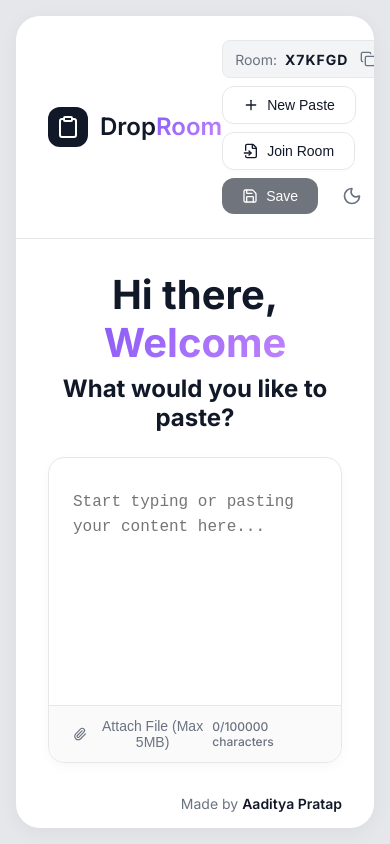
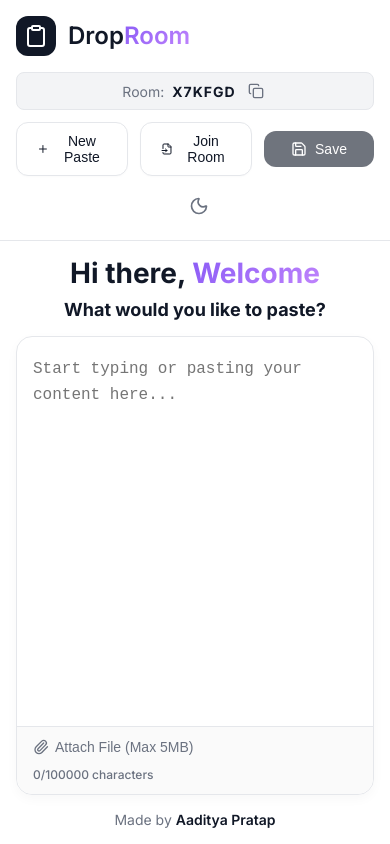
Before and after one commit to im-apratap/DropRoom, a React (Vite) app: page / in a window 390 px wide. Built offline with nearby package versions, Linux system fonts and the light colour scheme; no server answers.

Commit message:
refactor: Extract inline styles from App.jsx into new CSS classes in index.css and add responsive adjustments.

```diff
--- a/src/App.jsx
+++ b/src/App.jsx
@@ -191,15 +191,7 @@
   return (
     <>
       <main className="main-container animate-fade-in">
-        <header
-          style={{
-            display: "flex",
-            justifyContent: "space-between",
-            alignItems: "center",
-            padding: "24px 32px",
-            borderBottom: "1px solid var(--border-color)",
-          }}
-        >
+        <header className="header-container">
           <div style={{ display: "flex", alignItems: "center", gap: "12px" }}>
             <div
               style={{
@@ -224,14 +216,7 @@
             </h1>
           </div>
 
-          <div
-            style={{
-              display: "flex",
-              alignItems: "center",
-              gap: "8px",
-              flexWrap: "wrap",
-            }}
-          >
+          <div className="header-actions">
             <div className="room-badge" style={{ marginRight: "8px" }}>
               <span style={{ color: "var(--text-muted)" }}>Room:</span>
               <span
@@ -330,28 +315,12 @@
           </div>
         </header>
 
-        <div
-          style={{
-            flexGrow: 1,
-            padding: "32px",
-            display: "flex",
-            flexDirection: "column",
-            overflow: "hidden",
-          }}
-        >
-          <div style={{ marginBottom: "24px", textAlign: "center" }}>
-            <h2 style={{ fontSize: "2.5rem", fontWeight: "bold" }}>
+        <div className="content-container">
+          <div className="hero-section">
+            <h2 className="hero-title">
               Hi there, <span className="primary-gradient-text">Welcome</span>
             </h2>
-            <h3
-              style={{
-                fontSize: "1.5rem",
-                color: "var(--text-main)",
-                marginTop: "8px",
-              }}
-            >
-              What would you like to paste?
-            </h3>
+            <h3 className="hero-subtitle">What would you like to paste?</h3>
           </div>
 
           <div
@@ -396,23 +365,10 @@
             )}
 
             <textarea
+              className="text-area-input"
               value={content}
               onChange={(e) => setContent(e.target.value)}
               placeholder="Start typing or pasting your content here..."
-              style={{
-                flexGrow: 1,
-                width: "100%",
-                background: "transparent",
-                border: "none",
-                padding: "24px",
-                paddingTop: "32px",
-                color: "var(--text-main)",
-                fontSize: "1rem",
-                fontFamily: "monospace",
-                lineHeight: "1.6",
-                resize: "none",
-                outline: "none",
-              }}
             />
 
             {/* File Previews / Active Attachments */}
@@ -498,21 +454,8 @@
             )}
 
             {/* Bottom Input Action Bar */}
-            <div
-              style={{
-                padding: "12px 24px",
-                display: "flex",
-                justifyContent: "space-between",
-                alignItems: "center",
-                background: "var(--action-bar-bg)",
-                borderBottomLeftRadius: "16px",
-                borderBottomRightRadius: "16px",
-                borderTop: "1px solid var(--border-color)",
-              }}
-            >
-              <div
-                style={{ display: "flex", alignItems: "center", gap: "16px" }}
-              >
+            <div className="bottom-action-bar">
+              <div className="bottom-action-group">
                 <input
                   type="file"
                   ref={fileInputRef}
@@ -543,9 +486,7 @@
                   <Paperclip size={16} /> Attach File (Max 5MB)
                 </button>
               </div>
-              <div
-                style={{ display: "flex", alignItems: "center", gap: "16px" }}
-              >
+              <div className="bottom-action-group">
                 <span
                   style={{
                     fontSize: "0.75rem",
@@ -560,14 +501,7 @@
           </div>
         </div>
         {/* Footer */}
-        <div
-          style={{
-            textAlign: "right",
-            padding: "0 32px 16px 32px",
-            color: "var(--text-muted)",
-            fontSize: "0.875rem",
-          }}
-        >
+        <div className="footer-wrapper">
           Made by{" "}
           <span style={{ fontWeight: 600, color: "var(--text-main)" }}>
             Aaditya Pratap
--- a/src/index.css
+++ b/src/index.css
@@ -198,3 +198,150 @@
 .animate-fade-in {
   animation: fadeIn 0.4s cubic-bezier(0.16, 1, 0.3, 1) forwards;
 }
+
+/* Layout Classes */
+.header-container {
+  display: flex;
+  justify-content: space-between;
+  align-items: center;
+  padding: 24px 32px;
+  border-bottom: 1px solid var(--border-color);
+}
+
+.header-actions {
+  display: flex;
+  align-items: center;
+  gap: 8px;
+  flex-wrap: wrap;
+}
+
+.content-container {
+  flex-grow: 1;
+  padding: 32px;
+  display: flex;
+  flex-direction: column;
+  overflow: hidden;
+}
+
+.hero-section {
+  margin-bottom: 24px;
+  text-align: center;
+}
+
+.hero-title {
+  font-size: 2.5rem;
+  font-weight: bold;
+}
+
+.hero-subtitle {
+  font-size: 1.5rem;
+  color: var(--text-main);
+  margin-top: 8px;
+}
+
+.text-area-input {
+  flex-grow: 1;
+  width: 100%;
+  background: transparent;
+  border: none;
+  padding: 24px;
+  padding-top: 32px;
+  color: var(--text-main);
+  font-size: 1rem;
+  font-family: monospace;
+  line-height: 1.6;
+  resize: none;
+  outline: none;
+}
+
+.bottom-action-bar {
+  padding: 12px 24px;
+  display: flex;
+  justify-content: space-between;
+  align-items: center;
+  background: var(--action-bar-bg);
+  border-bottom-left-radius: 16px;
+  border-bottom-right-radius: 16px;
+  border-top: 1px solid var(--border-color);
+}
+
+.bottom-action-group {
+  display: flex;
+  align-items: center;
+  gap: 16px;
+}
+
+.footer-wrapper {
+  text-align: right;
+  padding: 0 32px 16px 32px;
+  color: var(--text-muted);
+  font-size: 0.875rem;
+}
+
+/* Responsive adjustments */
+@media screen and (max-width: 768px) {
+  body {
+    padding: 0;
+  }
+  #root {
+    gap: 0;
+  }
+  .main-container {
+    border-radius: 0;
+  }
+  .header-container {
+    padding: 16px;
+    flex-direction: column;
+    align-items: stretch;
+    gap: 16px;
+  }
+  .header-actions {
+    justify-content: flex-start;
+  }
+  .content-container {
+    padding: 16px;
+  }
+  .hero-section {
+    margin-bottom: 16px;
+  }
+  .hero-title {
+    font-size: 1.75rem;
+  }
+  .hero-subtitle {
+    font-size: 1.125rem;
+  }
+  .text-area-input {
+    padding: 16px;
+    padding-top: 20px;
+  }
+  .bottom-action-bar {
+    padding: 12px 16px;
+    flex-direction: column;
+    align-items: stretch;
+    gap: 12px;
+  }
+  .bottom-action-group {
+    justify-content: space-between;
+  }
+  .footer-wrapper {
+    padding: 0 16px 16px 16px;
+    text-align: center;
+  }
+}
+
+@media screen and (max-width: 480px) {
+  .header-actions {
+    justify-content: center;
+    gap: 12px;
+  }
+  .room-badge {
+    width: 100%;
+    justify-content: center;
+    margin-right: 0 !important;
+  }
+  .btn-primary,
+  .btn-secondary {
+    flex: 1;
+    justify-content: center;
+  }
+}
```
